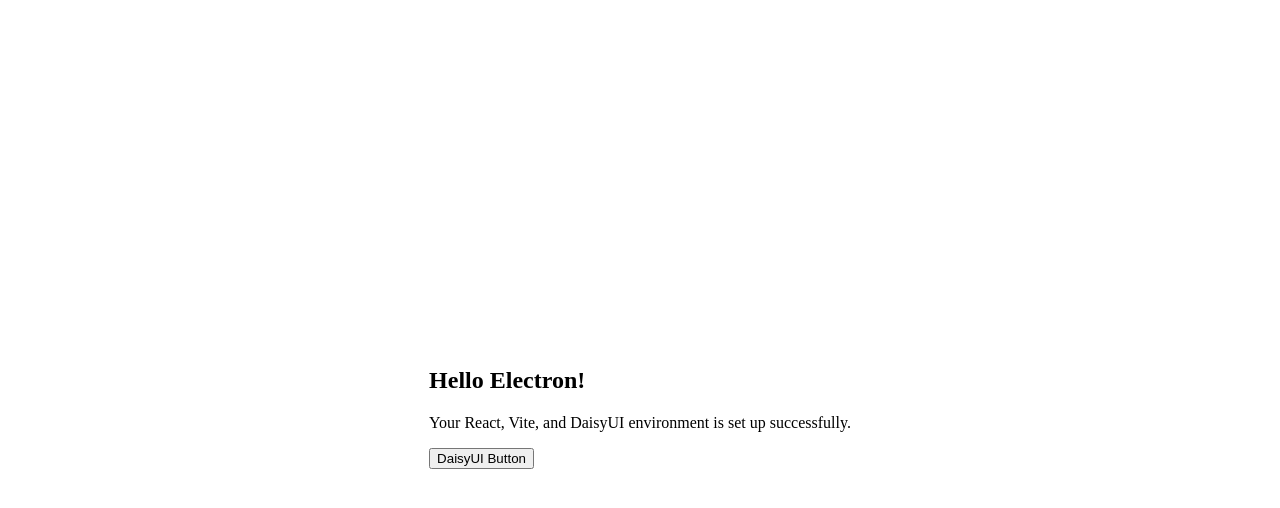
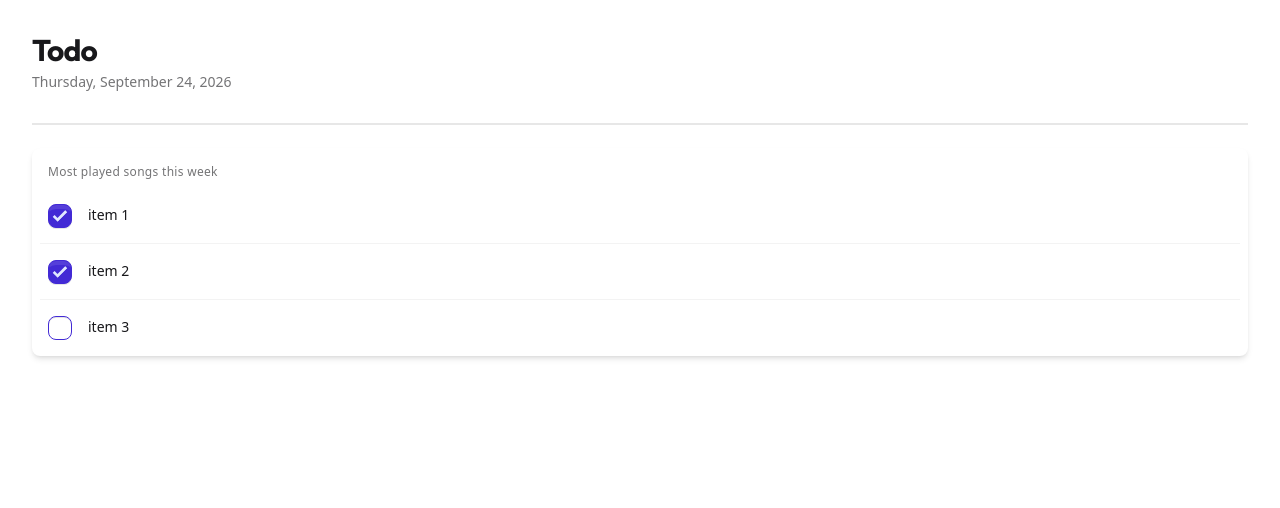
Before and after one commit to sigilwigg/Electron-Todo-App, a React (Vite) app: page / in a window 1280 px wide. Shown: the top 508 px of the page. Built offline with nearby package versions, Linux system fonts and the light colour scheme; the HTML template or start-up script is replaced by a standard one.

Commit message:
set up basic list component

```diff
--- a/electron/main.js
+++ b/electron/main.js
@@ -1,4 +1,4 @@
-const { app, BrowserWindow } = require('electron')
+const { app, BrowserWindow, Menu } = require('electron')
 const path = require('path')
 
 const createWindow = () => {
@@ -18,6 +18,7 @@
   // In production, load the built index.html file.
   if (process.env.NODE_ENV === 'development' || !app.isPackaged) {
     mainWindow.loadURL('http://localhost:5173')
+    mainWindow.webContents.openDevTools()
   } else {
     mainWindow.loadFile(path.join(__brname, '../dist/index.html'))
   }
--- a/package.json
+++ b/package.json
@@ -26,6 +26,7 @@
   },
   "devDependencies": {
     "@tailwindcss/postcss": "^4.3.3",
+    "@tailwindcss/vite": "^4.3.3",
     "@vitejs/plugin-react": "^6.1.1",
     "autoprefixer": "^10.6.1",
     "concurrently": "^10.0.5",
--- a/src/App.jsx
+++ b/src/App.jsx
@@ -1,17 +1,31 @@
-function App() {
+import React from 'react'
+import TodoList from './components/TodoList'
+
+export default function App() {
+  // Format the current date nicely (e.g., "Thursday, September 24, 2026")
+  const currentDate = new Date().toLocaleDateString('en-US', {
+    weekday: 'long',
+    month: 'long',
+    day: 'numeric',
+    year: 'numeric',
+  })
+
   return (
-    <div className="min-h-screen bg-base-200 flex items-center justify-center p-4">
-      <div className="card w-96 bg-base-100 shadow-xl">
-        <div className="card-body">
-          <h2 className="card-title">Hello Electron!</h2>
-          <p>Your React, Vite, and DaisyUI environment is set up successfully.</p>
-          <div className="card-actions justify-end mt-4">
-            <button className="btn btn-primary">DaisyUI Button</button>
-          </div>
+    <div className="p-8">
+      <div className="">
+
+        {/* Header Section */}
+        <div className="mb-6">
+          <h1 className="text-3xl font-bold tracking-tight text-base-content font-title">Todo</h1>
+          <p className="text-sm text-base-content/60 mt-1">{currentDate}</p>
         </div>
+
+        <div className="divider"></div>
+
+        {/* Placeholder Box for the List */}
+        <TodoList />
+
       </div>
     </div>
   )
 }
-
-export default App
--- /dev/null
+++ b/src/components/TodoList.jsx
@@ -0,0 +1,34 @@
+import React, { useState } from 'react'
+import TodoListItem from './TodoListItem'
+
+export default function TodoList() {
+  // Sample initial todo items
+  const [todos, setTodos] = useState([
+    { id: 1, text: 'item 1', completed: true },
+    { id: 2, text: 'item 2', completed: true },
+    { id: 3, text: 'item 3', completed: false },
+  ])
+
+  const toggleTodo = (id) => {
+    setTodos(todos.map(todo =>
+      todo.id === id ? { ...todo, completed: !todo.completed } : todo
+    ))
+  }
+
+  return (
+    <ul className="list bg-base-100 rounded-box shadow-md">
+
+        <div className="p-4 pb-2 text-xs opacity-60 tracking-wide">Most played songs this week</div>
+
+        {todos.map(todo => (
+        <TodoListItem
+            key={todo.id}
+            task={todo.text}
+            completed={todo.completed}
+            onToggle={() => toggleTodo(todo.id)}
+        />
+        ))}
+
+    </ul>
+  )
+}
--- /dev/null
+++ b/src/components/TodoListItem.jsx
@@ -0,0 +1,17 @@
+import React from 'react'
+
+export default function TodoListItem({ task, completed, onToggle }) {
+  return (
+    <li className="list-row">
+        <input
+            type="checkbox"
+            checked={completed}
+            onChange={onToggle}
+            className="checkbox checkbox-primary"
+        />
+        <div>
+            {task}
+        </div>
+    </li>
+  )
+}
--- a/src/index.css
+++ b/src/index.css
@@ -1,3 +1,21 @@
-@tailwind base;
-@tailwind components;
-@tailwind utilities;
+/* import google fonts */
+@import url('https://fonts.googleapis.com/css2?family=Outfit:wght@400;500;600;700&display=swap');
+@import "tailwindcss";
+@plugin "daisyui";
+
+@theme {
+  --font-text: ui-sans-serif, system-ui, sans-serif;
+  --font-title: 'Outfit', sans-serif;
+}
+
+@layer base {
+  html, body, #root {
+    height: 100%;
+    margin: 0;
+    padding: 0;
+  }
+
+  body {
+    font-family: var(--font-text);
+  }
+}
--- a/vite.config.js
+++ b/vite.config.js
@@ -1,8 +1,12 @@
 import { defineConfig } from 'vite'
 import react from '@vitejs/plugin-react'
+import tailwindcss from '@tailwindcss/vite'
 
 export default defineConfig({
-  plugins: [react()],
+  plugins: [
+    react(),
+    tailwindcss(),
+  ],
   base: './',
   server: {
     port: 5173,
```
Also changed, not shown: 1 other file (tests, documents, lock files or other folders).
